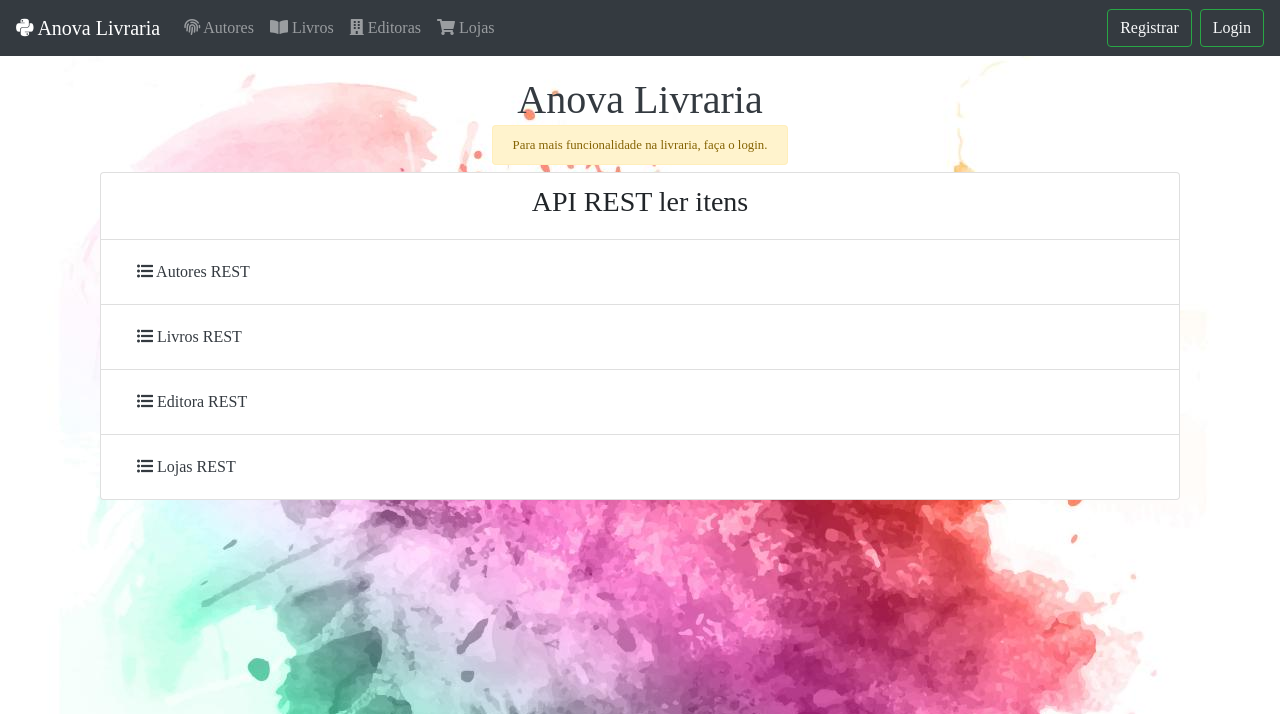
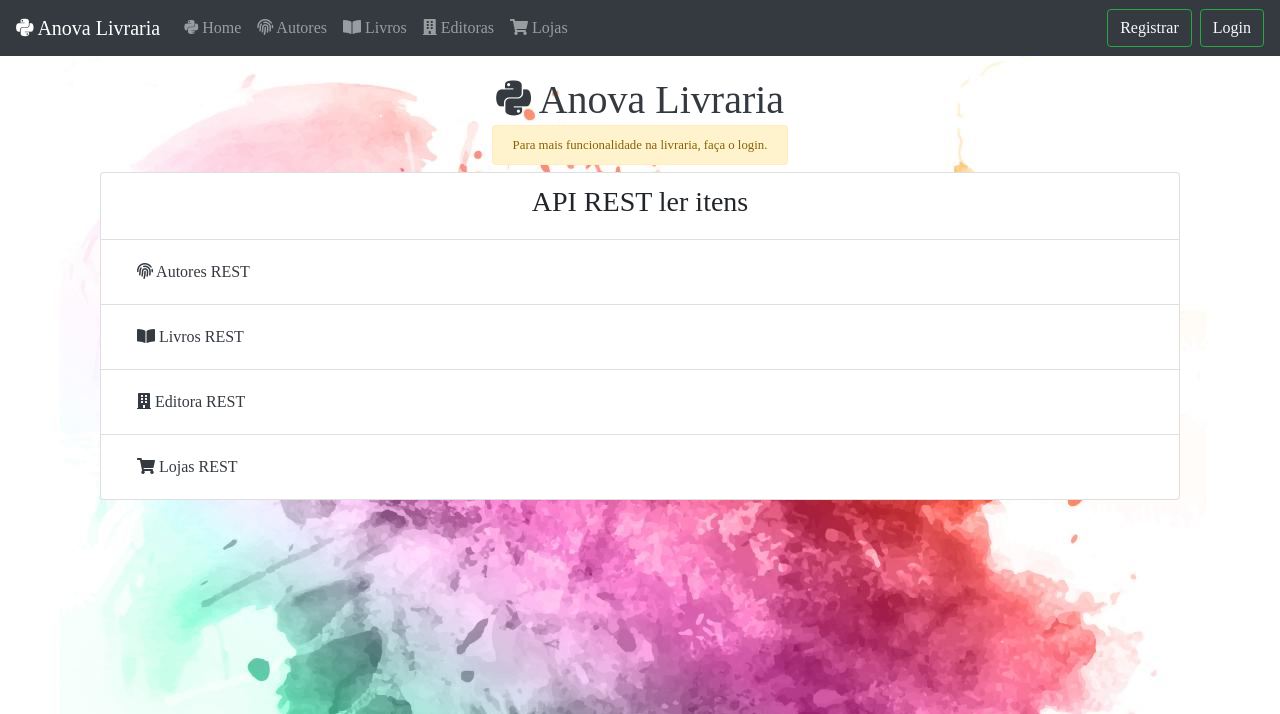
Before and after one commit to skatesham/Django-Livraria, a Django app: page / in a window 1280 px wide. Shown: the top 714 px of the page. Run offline with Django 3.2, Linux system fonts and the light colour scheme; some libraries are stand-ins or nearby versions.

Commit message:
Finalizado

```diff
--- a/estoque/templates/estoque/autor_list.html
+++ b/estoque/templates/estoque/autor_list.html
@@ -1,8 +1,10 @@
 {% extends 'estoque/base.html' %}
 
 {% block content %}
-<div class="container">
-	<div class="text-center"><h2 class="text-primary title p-2 m-2">Autores<h2></div>
+<div class="container text-center">
+	<div class="text-center"><h2 class=" p-2 m-2"><i class="fas fa-fingerprint"></i> Autores<h2></div>          	{% if not user.is_authenticated %}
+          	<small class="alert alert-warning"> Para mais funcionalidade na livraria, faça o login.</small>
+          	{% endif %}
 	<div class="row">
 		<div class="col-sm-3 text-center">
 			{% if user.is_authenticated %}
--- a/estoque/templates/estoque/base.html
+++ b/estoque/templates/estoque/base.html
@@ -33,13 +33,16 @@
       <div class="collapse navbar-collapse" id="navbarCollapse">
         <ul class="navbar-nav mr-auto">
           <div class="nav-item">
+            <li class="nav-item"><a class="nav-link" href="/"><i class="fab fa-python"></i></i> Home</a></li>
+          </div>
+          <div class="nav-item">
             <li class="nav-item"><a class="nav-link" href="/autores"><i class="fas fa-fingerprint"></i> Autores</a></li>
           </div>
           <div>
             <li class="nav-item"><a class="nav-link" href="/livros"><i class="fas fa-book-open"></i> Livros</a></li>
           </div>
           <div>
-            <li class="nav-item"><a class="nav-link" href="/editoras"><i class="fas fa-building"></i></i> Editoras</a></li>
+            <li class="nav-item"><a class="nav-link" href="/editoras"><i class="fas fa-building"></i> Editoras</a></li>
           </div>
           <div>
             <li class="nav-item"><a class="nav-link" href="/lojas"><i class="fas fa-shopping-cart"></i> Lojas</a>
--- a/estoque/templates/estoque/index.html
+++ b/estoque/templates/estoque/index.html
@@ -6,7 +6,7 @@
 	</h2>
 	<div class="container">
 		<div class="m-2 p-2 text-center">
-			<h1 class="text-dark">Anova Livraria</h1>
+			<h1 class="text-dark"><i class="fab fa-python"></i> Anova Livraria</h1>
           	{% if not user.is_authenticated %}
           	<small class="alert alert-warning"> Para mais funcionalidade na livraria, faça o login.</small>
           	{% endif %}
@@ -17,10 +17,10 @@
 
 			 <ul class="list-group">
 			 	<li class="list-group-item"><h3 class="text-center">API REST ler itens</h3></li>
-			 	<li class="list-group-item"><a class="nav-link text-dark" href="{% url 'autor-json-list' %}"><i class="fas fa-list-ul"></i> Autores REST</a></li>
-			 	<li class="list-group-item"><a class="nav-link text-dark" href="{% url 'livro-json-list' %}"><i class="fas fa-list-ul"></i> Livros REST</a></li>
-			 	<li class="list-group-item"><a class="nav-link text-dark" href="{% url 'editora-json-list' %}"><i class="fas fa-list-ul"></i> Editora REST</a></li>
-			 	<li class="list-group-item"><a class="nav-link text-dark" href="{% url 'loja-json-list' %}"><i class="fas fa-list-ul"></i> Lojas REST</a></li>
+			 	<li class="list-group-item"><a class="nav-link text-dark" href="{% url 'autor-json-list' %}"><i class="fas fa-fingerprint"></i> Autores REST</a></li>
+			 	<li class="list-group-item"><a class="nav-link text-dark" href="{% url 'livro-json-list' %}"><i class="fas fa-book-open"></i> Livros REST</a></li>
+			 	<li class="list-group-item"><a class="nav-link text-dark" href="{% url 'editora-json-list' %}"><i class="fas fa-building"></i> Editora REST</a></li>
+			 	<li class="list-group-item"><a class="nav-link text-dark" href="{% url 'loja-json-list' %}"><i class="fas fa-shopping-cart"></i> Lojas REST</a></li>
 			</ul>
 		</div>
 {% endblock content %}
--- a/estoque/templates/estoque/loja_list.html
+++ b/estoque/templates/estoque/loja_list.html
@@ -1,8 +1,10 @@
 {% extends 'estoque/base.html' %}
 
 {% block content %}
-<div class="container">
-	<div class="text-center"><h2 class="text-muted title">Lojas<h2></div>
+<div class="container text-center">
+	<div class="text-center"><h2 class="m-2 p-2"><i class="fas fa-shopping-cart"></i> Lojas<h2></div>          	{% if not user.is_authenticated %}
+          	<small class="alert alert-warning"> Para mais funcionalidade na livraria, faça o login.</small>
+          	{% endif %}
 	<div class="row">
 		<div class="ml-sm-auto col-sm-8 mr-sm-auto text-center">
 			<table class="table">
```
Also changed, not shown: estoque/templates/estoque/editora_list.html (+5 -2 lines), estoque/templates/estoque/livro_list.html (+6 -2 lines), db.sqlite3.
